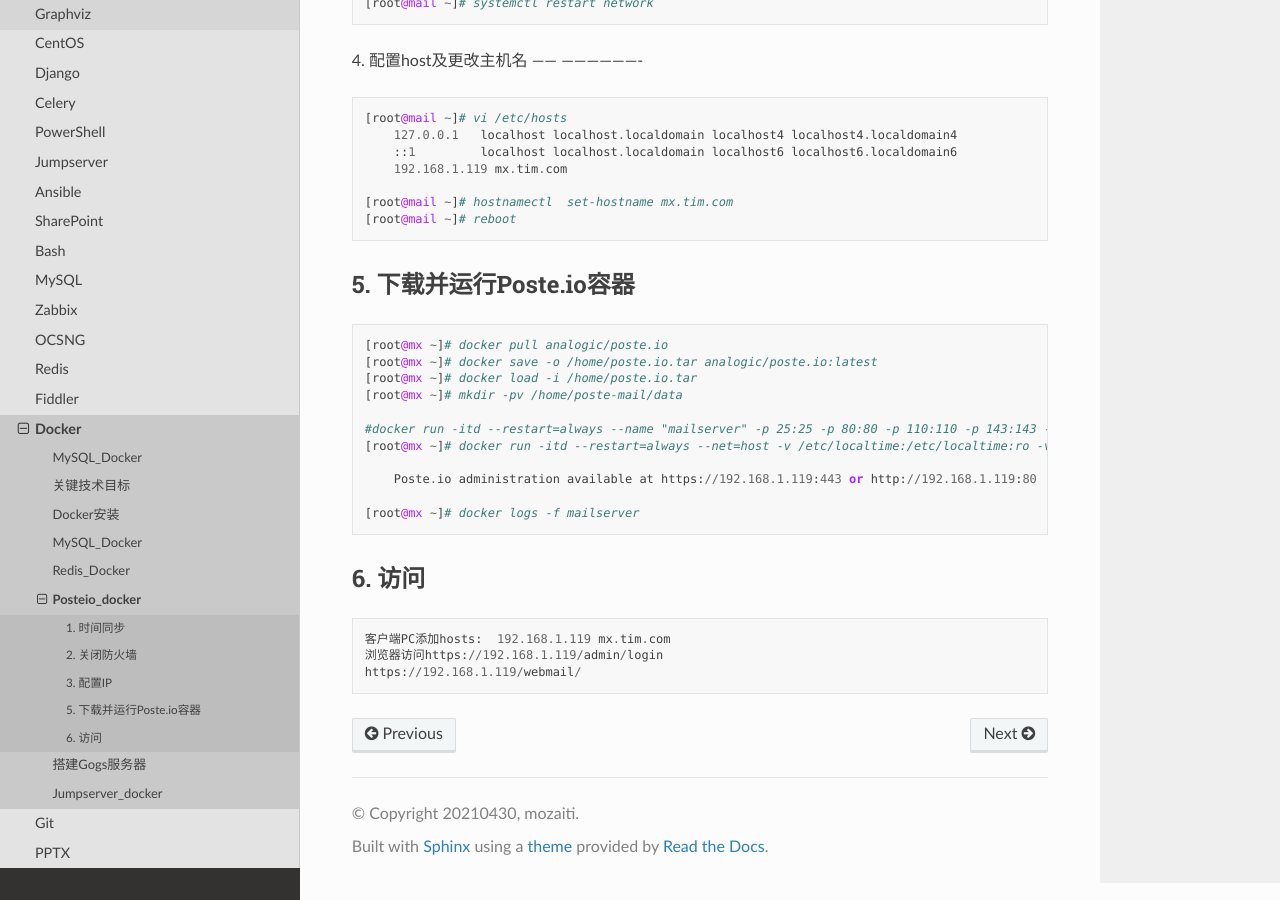
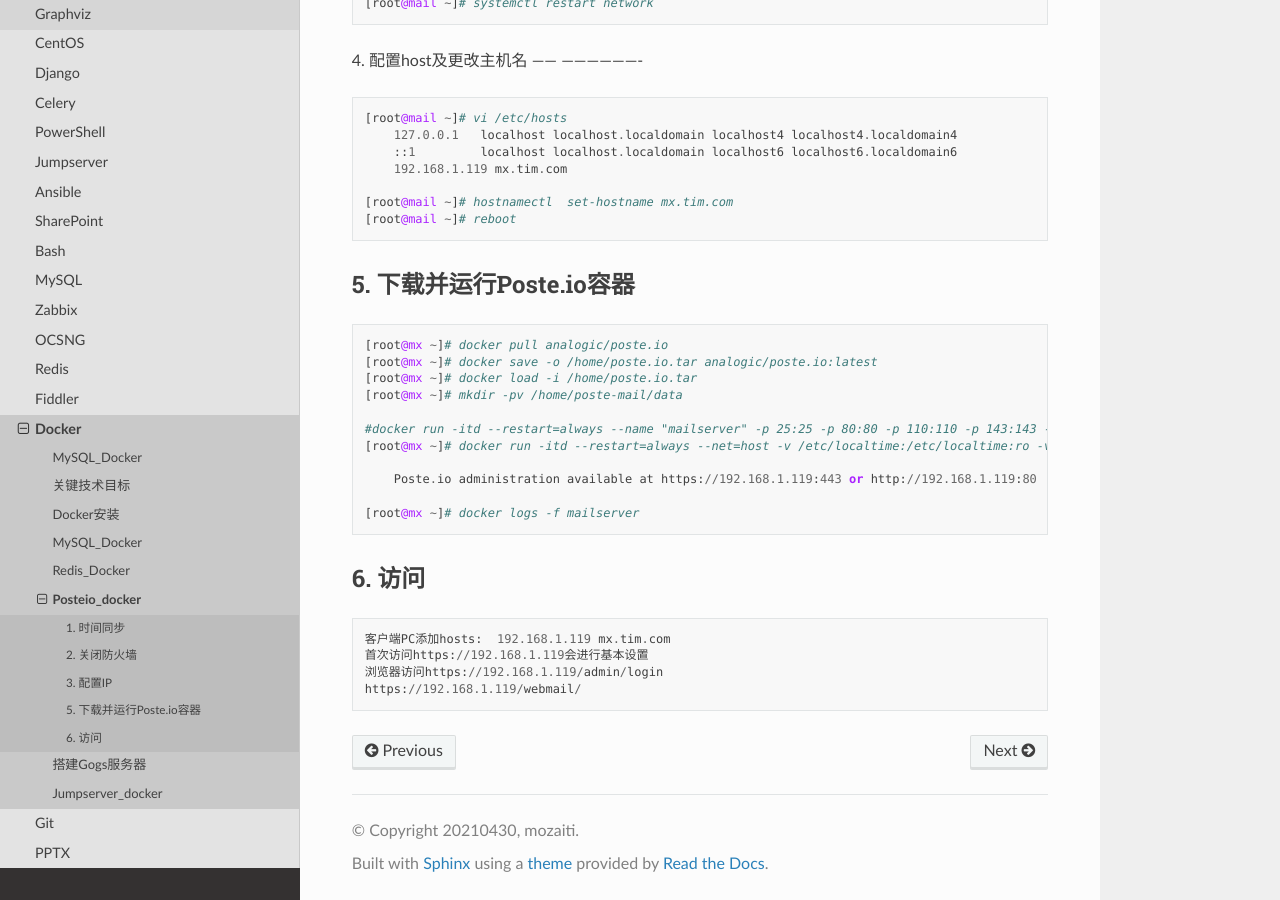
Before and after one commit to timhuang5129/mozaiti, a Sphinx documentation site: the page built from source/tsra/docker/docs/posteio.rst, in a window 1280 px wide and 900 px high, scrolled down 1057 px. Built offline with Sphinx 7.4.7 and the Read the Docs theme 2.0.0, drawn with Linux system fonts in a browser that asks for light colours; pages that are not in the unit, such as notebooks, are missing from menus.

Commit message:
Update posteio.rst

```diff
--- a/source/tsra/docker/docs/posteio.rst
+++ b/source/tsra/docker/docs/posteio.rst
@@ -82,5 +82,6 @@ Posteio_docker
 ::
 
 	客户端PC添加hosts:  192.168.1.119 mx.tim.com
+	首次访问https://192.168.1.119会进行基本设置
 	浏览器访问https://192.168.1.119/admin/login
 	https://192.168.1.119/webmail/
```
